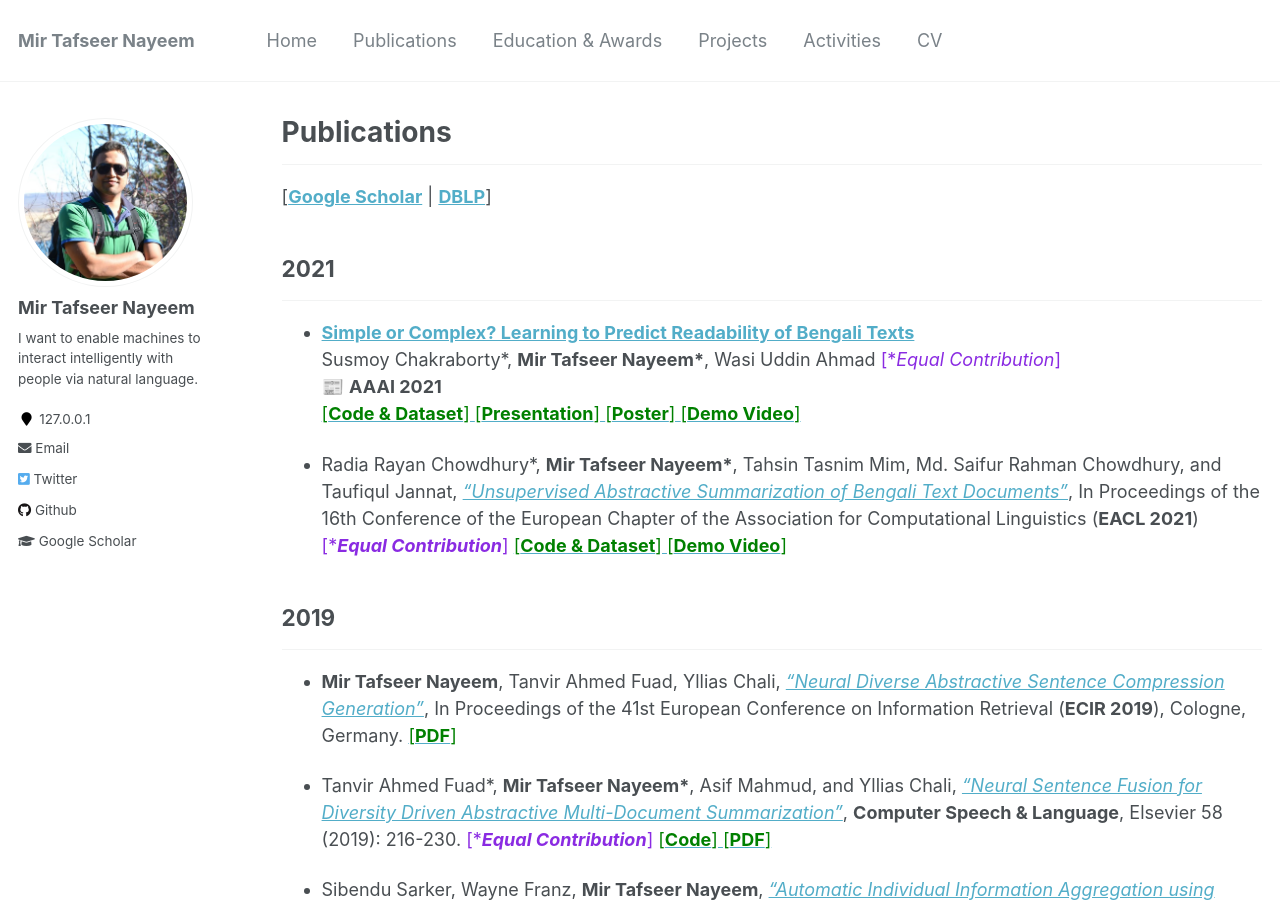
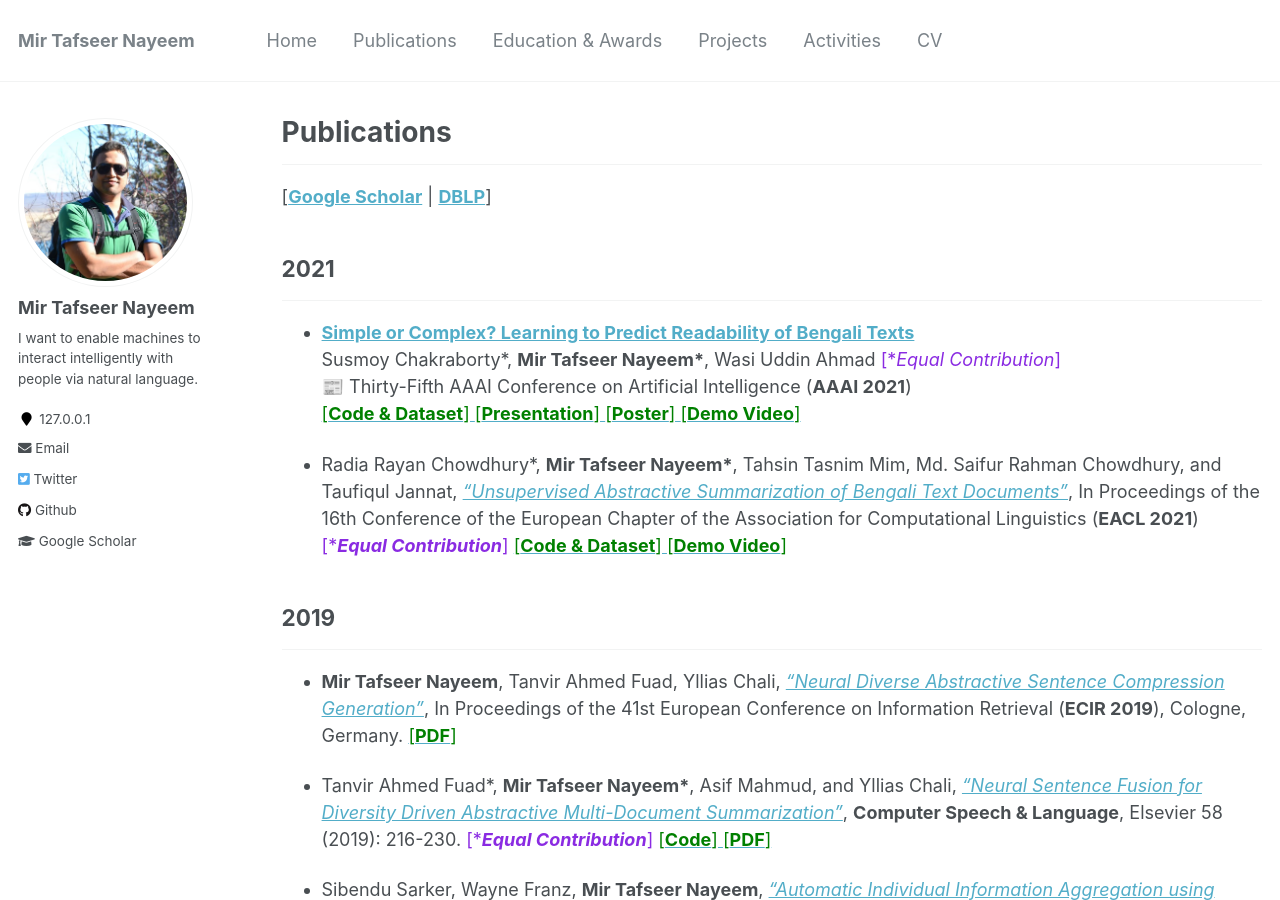
Before and after one commit to sujan-sarker/sujan-sarker.github.io, a Jekyll site: the page built from _pages/publications.md, in a window 1280 px wide and 900 px high. Built offline with Jekyll 4.4.1, drawn with Linux system fonts in a browser that asks for light colours.

Commit message:
Update publications.md

```diff
--- a/_pages/publications.md
+++ b/_pages/publications.md
@@ -13,7 +13,7 @@ author_profile: true
 -----------
 * [**Simple or Complex? Learning to Predict Readability of Bengali Texts**](https://arxiv.org/abs/2012.07701)<br/>
 Susmoy Chakraborty\*, **Mir Tafseer Nayeem\***, Wasi Uddin Ahmad <span style ="color:BlueViolet"> [\**Equal Contribution*]</span> <br/>
-📰 **AAAI 2021** <br/>
+📰 Thirty-Fifth AAAI Conference on Artificial Intelligence (**AAAI 2021**) <br/>
 [<span style ="color:Green"> [**Code & Dataset**] </span>](https://github.com/tafseer-nayeem/BengaliReadability) [<span style ="color:Green"> [**Presentation**] </span>](https://tafseer-nayeem.github.io/files/AAAI2021/aaai2021_full.pdf) [<span style ="color:Green"> [**Poster**] </span>](https://tafseer-nayeem.github.io/files/AAAI2021/aaai2021_poster.pdf) [<span style ="color:Green"> [**Demo Video**] </span>](https://youtu.be/U05Pf9Y4tCQ)
 
 * Radia Rayan Chowdhury\*, **Mir Tafseer Nayeem\***, Tahsin Tasnim Mim, Md. Saifur Rahman Chowdhury, and Taufiqul Jannat, [*"Unsupervised Abstractive Summarization of Bengali Text Documents"*](https://arxiv.org/abs/2102.04490), In Proceedings of the 16th Conference of the European Chapter of the Association for Computational Linguistics (**EACL 2021**) <span style ="color:BlueViolet"> [\****Equal Contribution***]</span> [<span style ="color:Green"> [**Code & Dataset**] </span>](https://github.com/tafseer-nayeem/BengaliSummarization) [<span style ="color:Green"> [**Demo Video**] </span>](https://youtu.be/LrnskktiXcg)
```
